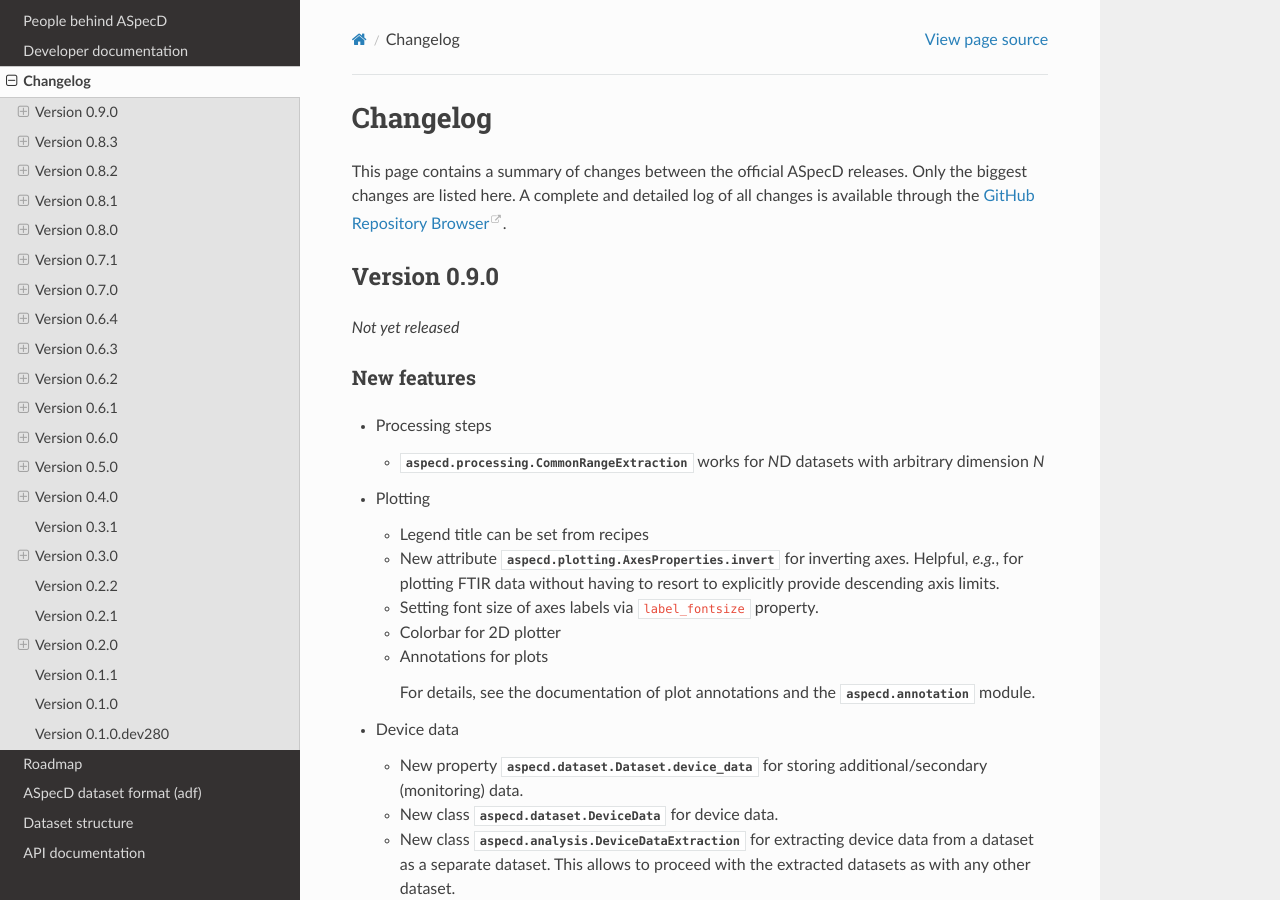
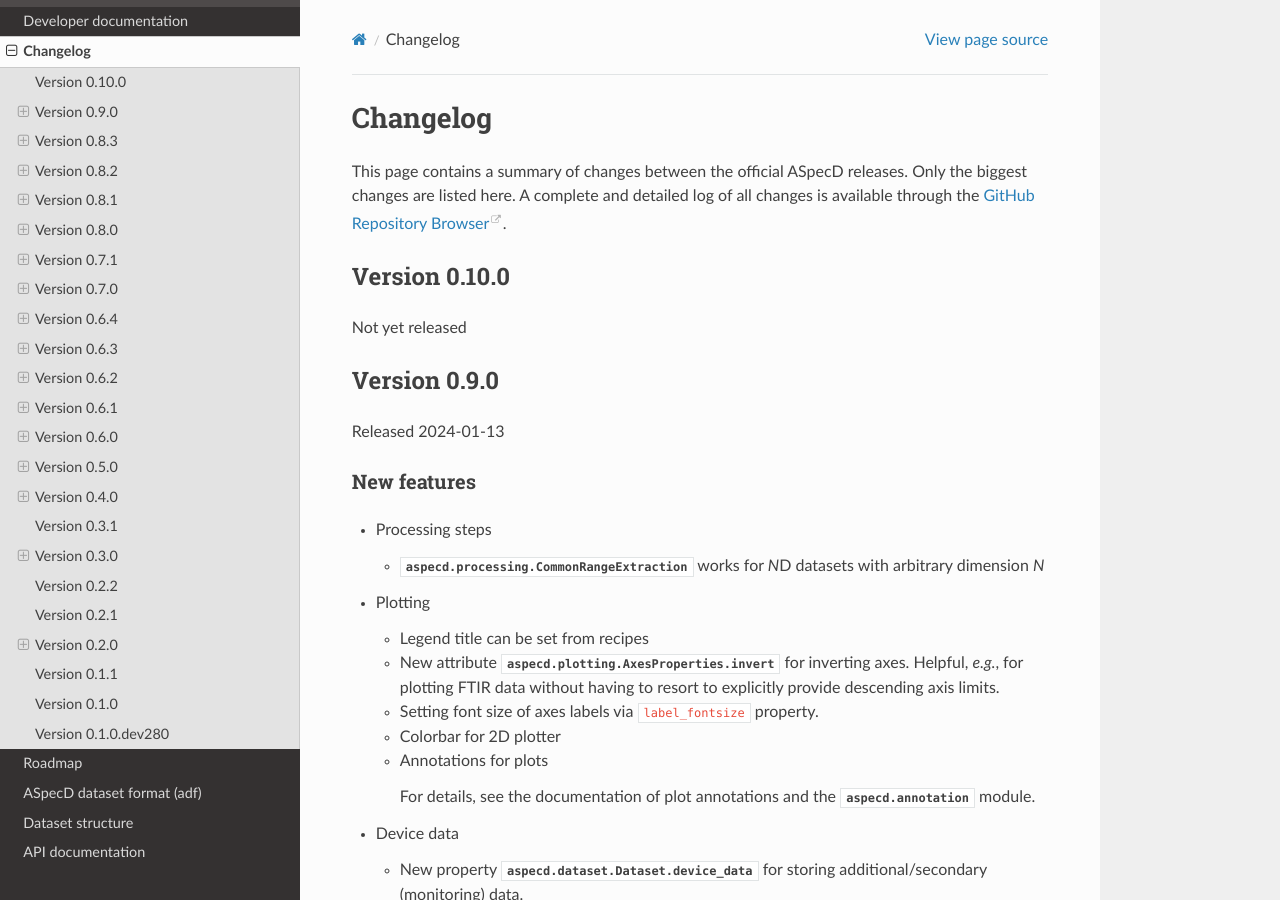
Before and after one commit to tillbiskup/aspecd, a Sphinx documentation site: the page built from docs/changelog.rst, in a window 1280 px wide and 900 px high. Built offline with Sphinx 7.4.7 and the Read the Docs theme 2.0.0, drawn with Linux system fonts in a browser that asks for light colours.

Commit message:
Post-release

```diff
--- a/docs/changelog.rst
+++ b/docs/changelog.rst
@@ -5,10 +5,16 @@
 This page contains a summary of changes between the official ASpecD releases. Only the biggest changes are listed here. A complete and detailed log of all changes is available through the `GitHub Repository Browser <https://github.com/tillbiskup/aspecd/commits/master>`_.
 
 
+Version 0.10.0
+=============
+
+Not yet released
+
+
 Version 0.9.0
 =============
 
-*Not yet released*
+Released 2024-01-13
 
 
 New features
```
Also changed, not shown: 1 other file.
